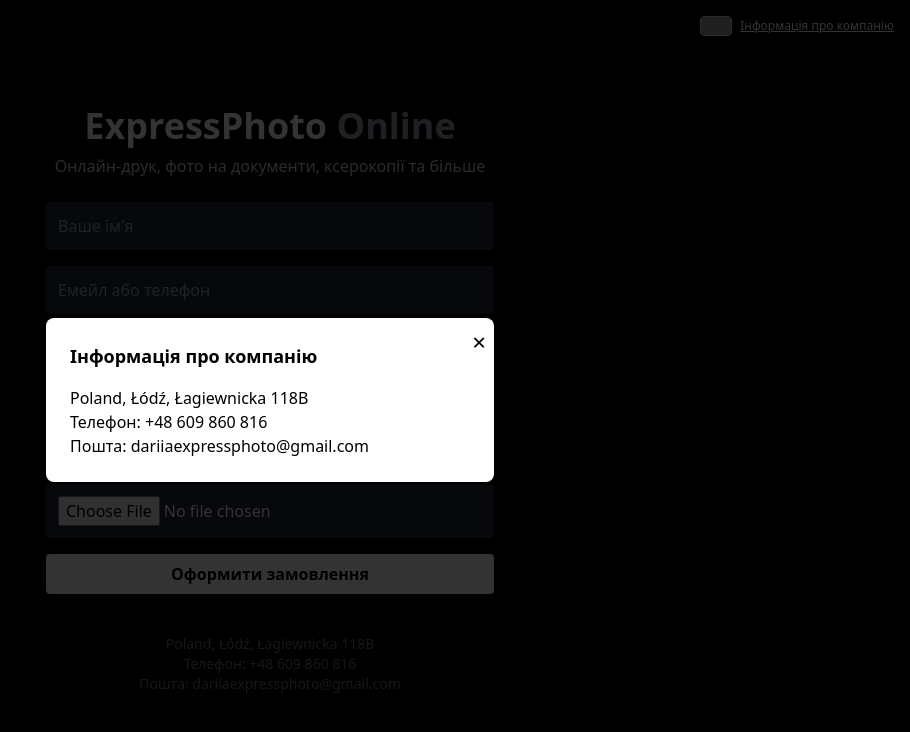
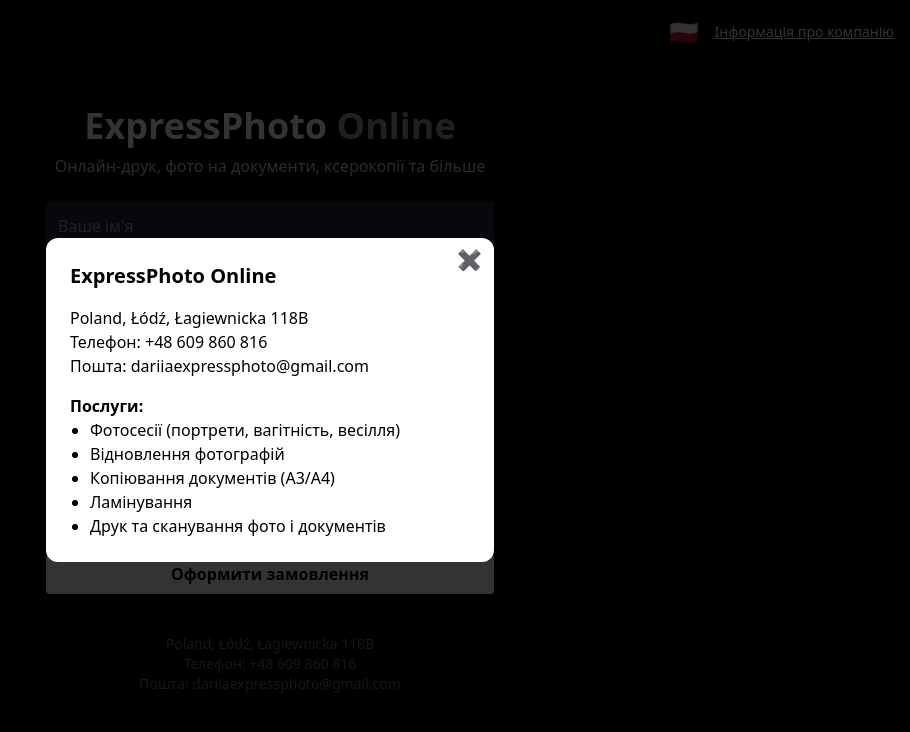
Before and after one commit to cutesuno/expressphoto-online, a Next.js app: page / in a window 1280 px wide. Both pictures are taken after a click on the button "Інформація про компанію". Shown: the top 732 px of the page, without its empty margins (370-1280 px from the left). Built offline with nearby package versions, Linux system fonts and the light colour scheme; grey boxes are pictures that could not be loaded.

Commit message:
Оновлення: фікси компанії, прапорці мов, час замовлення, файл у Telegram, анімації

```diff
--- a/pages/index.tsx
+++ b/pages/index.tsx
@@ -1,3 +1,5 @@
+// pages/index.tsx
+
 import { useState } from 'react';
 import { motion } from 'framer-motion';
 
@@ -11,7 +13,7 @@
   const [file, setFile] = useState<File | null>(null);
   const [confirmed, setConfirmed] = useState(false);
   const [language, setLanguage] = useState<'uk' | 'pl'>('uk');
-  const [showInfo, setShowInfo] = useState(false);
+  const [showModal, setShowModal] = useState(false);
 
   const handleChange = (e: React.ChangeEvent<HTMLInputElement | HTMLTextAreaElement>) => {
     setForm({
@@ -51,97 +53,83 @@
         pl: 'Druk online, zdjęcia do dokumentów, kserokopie i więcej',
       },
       name: { uk: "Ваше ім'я", pl: 'Imię' },
-      email: { uk: 'Емейл або телефон', pl: 'E-mail lub telefon' },
       details: { uk: 'Деталі замовлення', pl: 'Szczegóły zamówienia' },
-      time: { uk: 'Час замовлення', pl: 'Godzina odbioru' },
+      email: { uk: 'Емейл або телефон', pl: 'Email lub telefon' },
+      time: { uk: '⏰ Час замовлення', pl: '⏰ Czas odbioru' },
       submit: { uk: 'Оформити замовлення', pl: 'Złóż zamówienie' },
       thanks: { uk: 'Дякуємо за замовлення!', pl: 'Dziękujemy za zamówienie!' },
-      back: { uk: 'На головну', pl: 'Wróć do strony głównej' },
-      info: {
-        uk: 'Poland, Łódź, Łagiewnicka 118B\nТелефон: +48 609 860 816\nПошта: dariiaexpressphoto@gmail.com',
-        pl: 'Polska, Łódź, Łagiewnicka 118B\nTelefon: +48 609 860 816\nE-mail: dariiaexpressphoto@gmail.com',
-      },
+      again: { uk: 'Оформити нове замовлення', pl: 'Złóż nowe zamówienie' },
+      info: { uk: 'Інформація про компанію', pl: 'Informacje o firmie' },
     };
     return dict[key]?.[language] || key;
   };
 
   return (
     <div className="min-h-screen flex flex-col items-center justify-center bg-black text-white p-6 relative">
-      <div className="absolute top-4 right-4 flex items-center space-x-2">
-        <button onClick={toggleLang} className="w-8 h-5 rounded overflow-hidden border border-gray-300">
-          <img
-            src={language === 'uk' ? '/uk-flag.png' : '/pl-flag.png'}
-            alt="lang"
-            className="w-full h-full object-cover"
-          />
+      <div className="absolute top-4 right-4 flex items-center space-x-4">
+        <button onClick={toggleLang} className="text-2xl">
+          {language === 'uk' ? '🇵🇱' : '🇺🇦'}
         </button>
-        <button onClick={() => setShowInfo(true)} className="text-xs underline">
-          Інформація про компанію
+        <button onClick={() => setShowModal(true)} className="text-sm underline">
+          {t('info')}
         </button>
       </div>
 
-      <motion.h1 initial={{ opacity: 0 }} animate={{ opacity: 1 }} className="text-4xl font-bold mb-2">
-        ExpressPhoto <span className="text-gray-400">Online</span>
-      </motion.h1>
-      <motion.p initial={{ opacity: 0 }} animate={{ opacity: 1 }} transition={{ delay: 0.2 }} className="text-gray-300 mb-6 text-center">
-        {t('intro')}
-      </motion.p>
+      <h1 className="text-4xl font-bold mb-2">ExpressPhoto <span className="text-gray-400">Online</span></h1>
+      <p className="text-gray-300 mb-6 text-center">{t('intro')}</p>
 
       {!confirmed ? (
         <motion.form
+          initial={{ opacity: 0, y: 20 }}
+          animate={{ opacity: 1, y: 0 }}
+          transition={{ duration: 0.6 }}
           onSubmit={handleSubmit}
           method="POST"
           encType="multipart/form-data"
           className="flex flex-col w-full max-w-md space-y-4"
-          initial={{ opacity: 0, y: 20 }}
-          animate={{ opacity: 1, y: 0 }}
         >
           <input name="name" placeholder={t('name')} onChange={handleChange} className="bg-gray-800 p-3 rounded" required />
           <input name="email" type="text" placeholder={t('email')} onChange={handleChange} className="bg-gray-800 p-3 rounded" required />
           <textarea name="details" placeholder={t('details')} onChange={handleChange} className="bg-gray-800 p-3 rounded" required />
-          <input name="time" type="time" onChange={handleChange} className="bg-gray-800 p-3 rounded" required />
+          <input name="time" type="time" placeholder={t('time')} onChange={handleChange} className="bg-gray-800 p-3 rounded" required />
           <input type="file" name="file" onChange={handleFileChange} className="bg-gray-800 p-3 rounded" />
           <button type="submit" className="bg-white text-black font-bold py-2 rounded hover:bg-gray-200">
             {t('submit')}
           </button>
         </motion.form>
       ) : (
-        <motion.div
-          initial={{ opacity: 0, scale: 0.8 }}
-          animate={{ opacity: 1, scale: 1 }}
-          className="text-center mt-10"
-        >
-          <p className="text-green-400 text-xl font-semibold mb-4">{t('thanks')}</p>
-          <button
-            onClick={() => {
-              setForm({ name: '', email: '', details: '', time: '' });
-              setFile(null);
-              setConfirmed(false);
-            }}
-            className="mt-4 bg-gray-700 hover:bg-gray-600 text-white py-2 px-4 rounded"
-          >
-            {t('back')}
+        <motion.div initial={{ opacity: 0 }} animate={{ opacity: 1 }} transition={{ duration: 0.6 }} className="text-center">
+          <p className="text-green-400 text-xl font-semibold mt-4">{t('thanks')}</p>
+          <button onClick={() => location.reload()} className="mt-4 bg-gray-700 hover:bg-gray-600 px-4 py-2 rounded">
+            {t('again')}
           </button>
         </motion.div>
       )}
 
-      <div className="text-sm text-gray-500 mt-10 text-center whitespace-pre-line">
-        {t('info')}
+      <div className="text-gray-500 text-sm mt-10 text-center">
+        Poland, Łódź, Łagiewnicka 118B<br />
+        Телефон: +48 609 860 816<br />
+        Пошта: dariiaexpressphoto@gmail.com
       </div>
 
-      {showInfo && (
-        <div className="fixed inset-0 bg-black bg-opacity-80 flex items-center justify-center p-6">
-          <div className="bg-white text-black rounded-lg p-6 max-w-md w-full relative">
-            <button
-              onClick={() => setShowInfo(false)}
-              className="absolute top-2 right-2 text-black text-2xl"
-            >
-              &times;
-            </button>
-            <h2 className="text-lg font-bold mb-4">Інформація про компанію</h2>
-            <p className="whitespace-pre-line">{t('info')}</p>
+      {showModal && (
+        <motion.div initial={{ opacity: 0 }} animate={{ opacity: 1 }} className="fixed inset-0 bg-black bg-opacity-80 flex items-center justify-center p-4">
+          <div className="bg-white text-black p-6 rounded-xl max-w-md w-full relative">
+            <button onClick={() => setShowModal(false)} className="absolute top-2 right-3 text-xl">✖️</button>
+            <h2 className="text-xl font-bold mb-4">ExpressPhoto Online</h2>
+            <p>Poland, Łódź, Łagiewnicka 118B</p>
+            <p>Телефон: +48 609 860 816</p>
+            <p>Пошта: dariiaexpressphoto@gmail.com</p>
+            <h3 className="mt-4 font-semibold">Послуги:</h3>
+            <ul className="list-disc pl-5">
+              <li>Фотосесії (портрети, вагітність, весілля)</li>
+              <li>Відновлення фотографій</li>
+              <li>Копіювання документів (A3/A4)</li>
+              <li>Ламінування</li>
+              <li>Друк та сканування фото і документів</li>
+            </ul>
           </div>
-        </div>
+        </motion.div>
       )}
     </div>
   );
```
